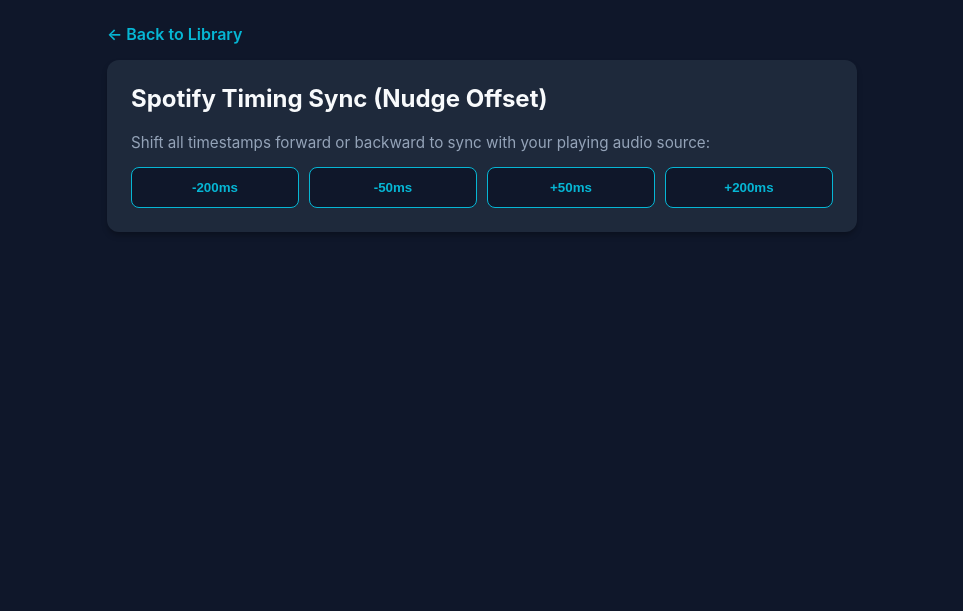
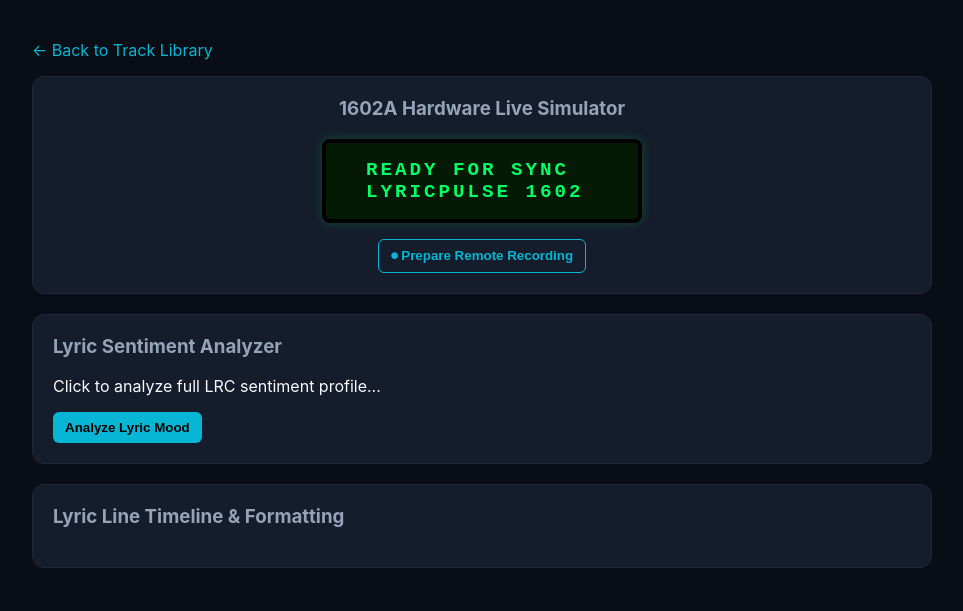
Before and after one commit to retardedmonkeygaming/rpi-lyric-display, a Flask app: template web/templates/editor.html in a window 1280 px wide. Shown: the top 611 px of the page, without its empty margins (158-1121 px from the left). Run offline with Flask 3, Linux system fonts and the light colour scheme; the template is opened without the code that fills it, so the values that code supplies are empty; parts of the project's set-up code (start-up, migrations or seed data) failed here and were passed over.

Commit message:
Implement remote playback trigger and sentiment analysis features; enhance editor UI and styling

```diff
--- a/app.py
+++ b/app.py
@@ -7,6 +7,26 @@ from core.lcd_engine import LCDEngine
 from core.touch_input import TouchInputHandler
 from web.routes import web_bp
 
+
+# At the top of app.py
+current_app_instance = None
+
+class LyricSyncApp:
+    def __init__(self):
+        global current_app_instance
+        current_app_instance = self
+
+        # [Existing initialization logic stays the same...]
+
+    def trigger_remote_playback(self, song_id: int):
+        """Allows external HTTP endpoints to trigger timed playback runs."""
+        if self.state != "PLAYING":
+            self.state = "PLAYING"
+            playback_thread = threading.Thread(
+                target=self._start_song_playback, args=(song_id,)
+            )
+            playback_thread.daemon = True
+            playback_thread.start()
 
 class LyricSyncApp:
     """LyricPulse Main Service Application."""
--- a/web/templates/editor.html
+++ b/web/templates/editor.html
@@ -3,53 +3,73 @@
 <head>
     <meta charset="UTF-8">
     <meta name="viewport" content="width=device-width, initial-scale=1.0">
-    <title>LyricPulse — Timing Sync</title>
+    <title>LyricPulse — Advanced Editor</title>
     <style>
-        :root { --bg: #0f172a; --card: #1e293b; --accent: #06b6d4; --text: #f8fafc; }
+        :root { --bg: #090d16; --card: #151c2c; --accent: #06b6d4; --lcd-bg: #051a05; --lcd-text: #00ff66; --text: #f8fafc; }
         body { font-family: -apple-system, BlinkMacSystemFont, "Segoe UI", Roboto, sans-serif; background: var(--bg); color: var(--text); padding: 24px; margin: 0; }
-        .container { max-width: 750px; margin: 0 auto; }
-        .card { background: var(--card); border-radius: 12px; padding: 24px; margin-bottom: 24px; box-shadow: 0 4px 6px -1px rgba(0,0,0,0.3); }
-        .nudge-grid { display: grid; grid-template-columns: repeat(4, 1fr); gap: 10px; margin-top: 12px; }
-        .nudge-btn { background: #0f172a; color: var(--accent); border: 1px solid var(--accent); padding: 12px; font-weight: bold; cursor: pointer; border-radius: 8px; transition: all 0.2s; }
-        .nudge-btn:hover { background: var(--accent); color: #000; }
-        a.back-link { color: var(--accent); text-decoration: none; font-weight: 600; display: inline-block; margin-bottom: 16px; }
+        .container { max-width: 900px; margin: 0 auto; }
+        .card { background: var(--card); border-radius: 12px; padding: 20px; margin-bottom: 20px; border: 1px solid #1e293b; }
+
+        /* Hardware 1602 LCD Display Simulator */
+        .lcd-simulator { background: var(--lcd-bg); color: var(--lcd-text); font-family: 'Courier New', monospace; padding: 16px; border-radius: 8px; border: 4px solid #000; box-shadow: 0 0 12px rgba(0,255,102,0.2); width: 280px; margin: 0 auto 16px auto; }
+        .lcd-line { height: 22px; font-size: 1.2rem; font-weight: bold; letter-spacing: 3px; white-space: pre; }
+
+        .timeline-row { display: grid; grid-template-columns: 80px 1fr 1fr 80px; gap: 10px; align-items: center; margin-bottom: 8px; background: #0f172a; padding: 8px; border-radius: 6px; }
+        input { background: #1e293b; border: 1px solid #334155; color: #fff; padding: 6px; border-radius: 4px; }
+        .btn { background: var(--accent); color: #000; font-weight: bold; border: none; padding: 8px 12px; border-radius: 6px; cursor: pointer; }
+        .btn-outline { background: transparent; border: 1px solid var(--accent); color: var(--accent); }
     </style>
 </head>
 <body>
     <div class="container">
-        <a href="/library" class="back-link">← Back to Library</a>
+        <p><a href="/library" style="color: var(--accent); text-decoration: none;">← Back to Track Library</a></p>
+
+        <div class="card" style="text-align: center;">
+            <h3 style="margin-top:0; color:#94a3b8;">1602A Hardware Live Simulator</h3>
+            <div class="lcd-simulator">
+                <div class="lcd-line" id="sim-line1">READY FOR SYNC  </div>
+                <div class="lcd-line" id="sim-line2">LYRICPULSE 1602 </div>
+            </div>
+            <button class="btn btn-outline" onclick="triggerRemoteRecord()">⏺ Prepare Remote Recording</button>
+        </div>
 
         <div class="card">
-            <h2 style="margin-top:0;">Spotify Timing Sync (Nudge Offset)</h2>
-            <p style="color: #94a3b8; font-size: 0.95rem;">Shift all timestamps forward or backward to sync with your playing audio source:</p>
+            <h3 style="margin-top:0; color:#94a3b8;">Lyric Sentiment Analyzer</h3>
+            <p id="sentiment-status">Click to analyze full LRC sentiment profile...</p>
+            <button class="btn" onclick="runSentimentAnalysis()">Analyze Lyric Mood</button>
+        </div>
 
-            <div class="nudge-grid">
-                <button class="nudge-btn" onclick="nudgeLyrics(-200)">-200ms</button>
-                <button class="nudge-btn" onclick="nudgeLyrics(-50)">-50ms</button>
-                <button class="nudge-btn" onclick="nudgeLyrics(50)">+50ms</button>
-                <button class="nudge-btn" onclick="nudgeLyrics(200)">+200ms</button>
-            </div>
+        <div class="card">
+            <h3 style="margin-top:0; color:#94a3b8;">Lyric Line Timeline & Formatting</h3>
+            <div id="timeline-container">
+                </div>
         </div>
     </div>
 
     <script>
-        async function nudgeLyrics(offsetMs) {
-            const songId = window.location.pathname.split('/').pop();
-            try {
-                const res = await fetch(`/api/songs/${songId}/nudge`, {
-                    method: 'POST',
-                    headers: { 'Content-Type': 'application/json' },
-                    body: JSON.stringify({ offset_ms: offsetMs })
-                });
+        const songId = window.location.pathname.split('/').pop();
 
-                if (res.ok) {
-                    alert(`Timestamps shifted by ${offsetMs}ms!`);
-                } else {
-                    alert('Failed to nudge timestamps.');
-                }
-            } catch (err) {
-                alert('Network error while nudging timestamps.');
+        function updateSimulator(l1, l2) {
+            document.getElementById('sim-line1').innerText = (l1 || '').padEnd(16, ' ').slice(0,16);
+            document.getElementById('sim-line2').innerText = (l2 || '').padEnd(16, ' ').slice(0,16);
+        }
+
+        async function runSentimentAnalysis() {
+            const res = await fetch(`/api/songs/${songId}/analyze-sentiment`);
+            const data = await res.json();
+            if (data.status === 'success') {
+                document.getElementById('sentiment-status').innerText =
+                    `Suggested Mood: ${data.suggested_mood.toUpperCase()} (Confidence: ${Math.round(data.confidence * 100)}%)`;
             }
+        }
+
+        async function triggerRemoteRecord() {
+            const res = await fetch('/api/remote/play', {
+                method: 'POST',
+                headers: { 'Content-Type': 'application/json' },
+                body: JSON.stringify({ song_id: parseInt(songId) })
+            });
+            if (res.ok) alert('Remote playback triggered on Raspberry Pi!');
         }
     </script>
 </body>
```
Also changed, not shown: core/sentiment.py (added, +47 -0 lines), web/routes.py (+58 -0 lines).
